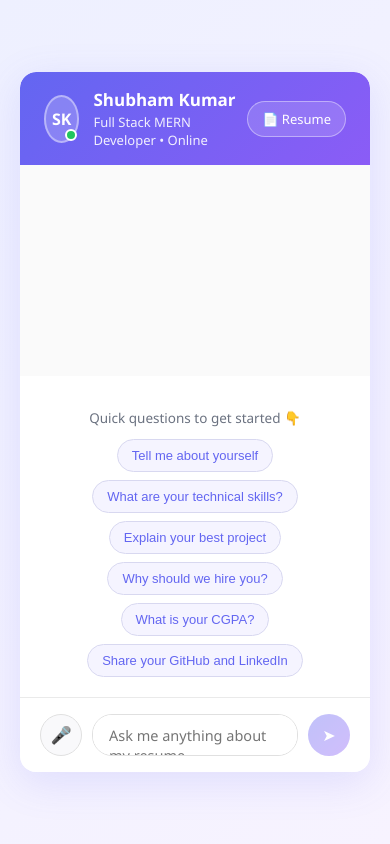
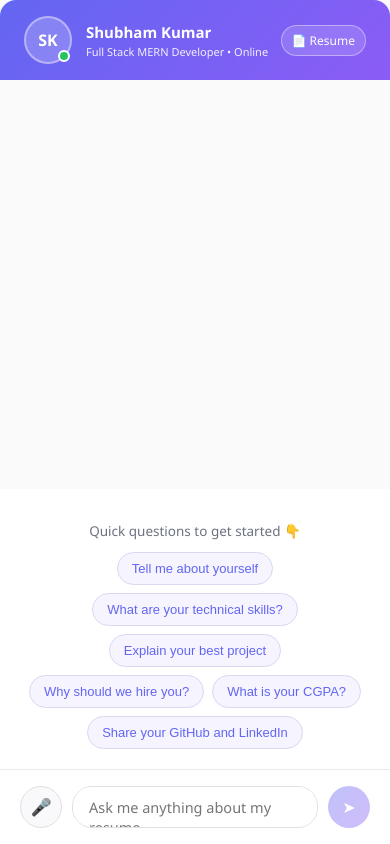
Before and after one commit to ShubhamKumar-25/Resume-Chatbot, a React app in the folder frontend/: page / in a window 390 px wide. Built offline with nearby package versions, Linux system fonts and the light colour scheme; the HTML template or start-up script is replaced by a standard one.

Commit message:
mobile responsive

```diff
--- a/frontend/src/styles/App.css
+++ b/frontend/src/styles/App.css
@@ -28,3 +28,18 @@ body {
   flex-direction: column;
   overflow: hidden;
 }
+
+/* Mobile Responsive */
+@media (max-width: 600px) {
+  .app-container {
+    padding: 0;
+  }
+
+  .chat-card {
+    width: 100%;
+    height: 100vh;
+    max-height: 100vh;
+    border-radius: 0;
+    max-width: 100%;
+  }
+}
--- a/frontend/src/styles/ChatHeader.css
+++ b/frontend/src/styles/ChatHeader.css
@@ -77,3 +77,19 @@
   background: rgba(255, 255, 255, 0.3);
   transform: translateY(-1px);
 }
+
+
+@media (max-width: 400px) {
+  .header-info h2 {
+    font-size: 15px;
+  }
+
+  .header-info p {
+    font-size: 11px;
+  }
+
+  .resume-btn {
+    padding: 6px 10px;
+    font-size: 12px;
+  }
+}
--- a/frontend/src/styles/MessageBubble.css
+++ b/frontend/src/styles/MessageBubble.css
@@ -81,3 +81,9 @@
 .speak-btn:hover {
   opacity: 1;
 }
+
+@media (max-width: 600px) {
+  .message-bubble {
+    max-width: 82%;
+  }
+}
```
